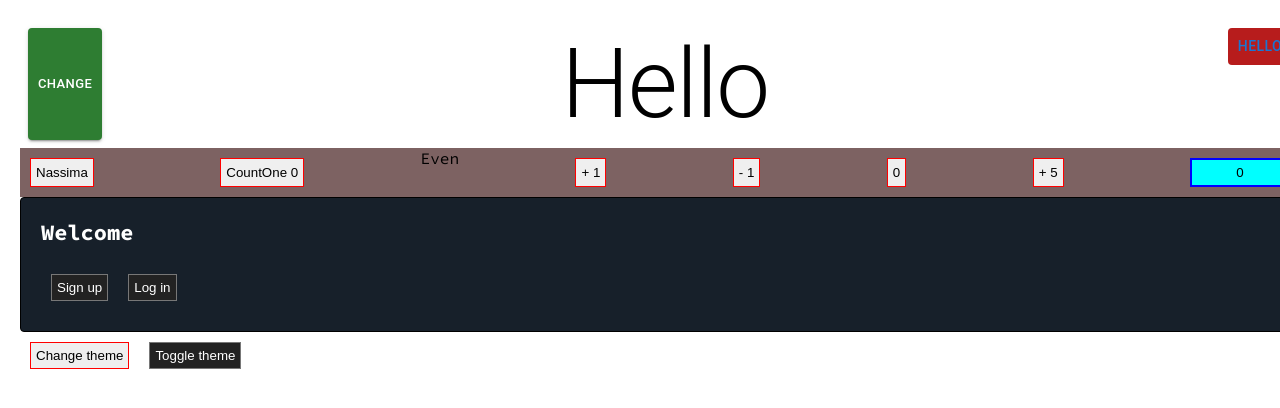
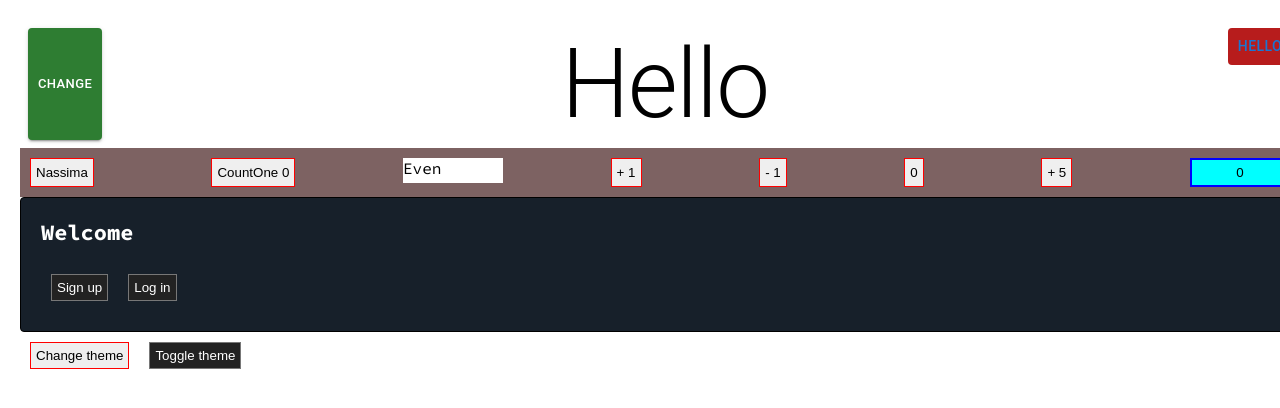
Before and after one commit to aebrahim10/dashReact, a React (Create React App) app: page / in a window 1280 px wide. Shown: the top 408 px of the page. Built offline with nearby package versions, Linux system fonts and the light colour scheme.

Commit message:
some changes in AppTest.js

```diff
--- a/src/AppTest.js
+++ b/src/AppTest.js
@@ -29,7 +29,7 @@ function AppTest() {
   const decrementTwo= ()=>{ setCountTwo(countTwo-1)}
   const resetTwo= ()=>{ setCountTwo(0)}
   const isEven = useMemo(()=>{
-    for(let i=0;i<=2000000000;i++){ }
+    for(let i=0;i<=200000000;i++){ }
     return countOne % 2 ===0
   },[countOne])
   const [name, setName] = useState('Nassima');
@@ -44,7 +44,7 @@ function AppTest() {
     <div className='buttonCont'>
     <button onClick={handleClick} >{name}</button>
     <button onClick={incrementOne} >CountOne {countOne}</button>
-    <span>{isEven? 'Even' : 'Odd'}</span>
+    <span style={{margin:'10px 0',height:'25px',width:'100px', backgroundColor:'white'}}>{isEven? 'Even' : 'Odd'}</span>
     <button onClick={incrementTwo} >+ 1 </button>
     <button onClick={decrementTwo} >- 1</button>
     <button onClick={resetTwo} >0  </button>
```
